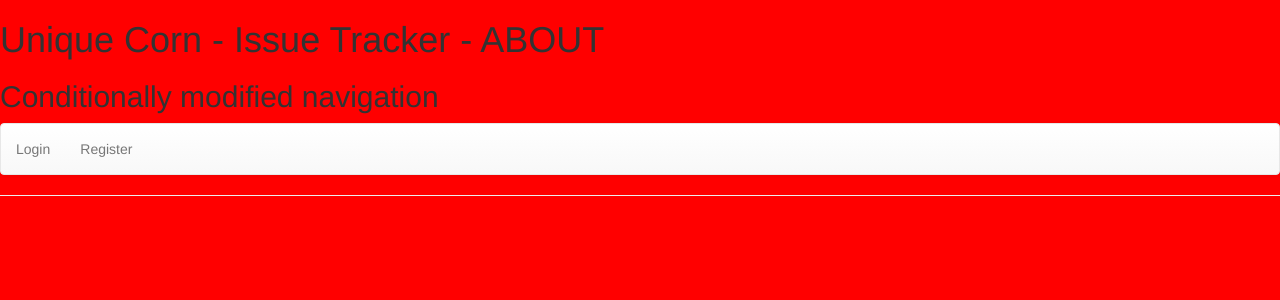
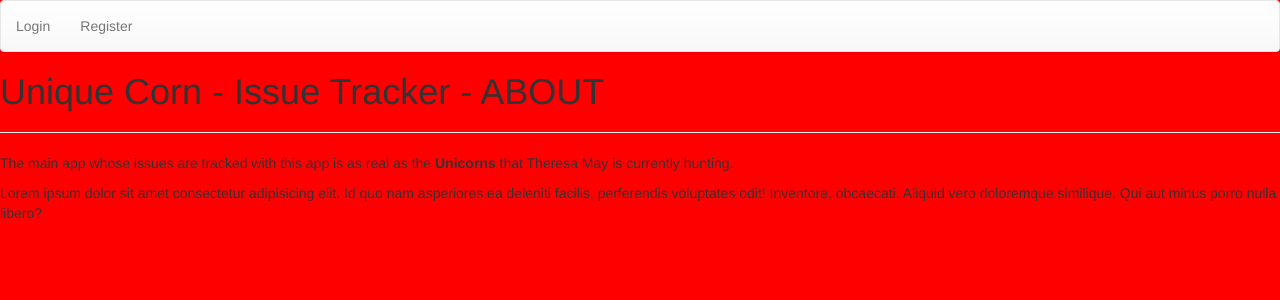
Before and after one commit to abonello/project_5, a Django app: page /about/ in a window 1280 px wide. Shown: the top 300 px of the page. Run offline with Django 3.2, Linux system fonts and the light colour scheme; some libraries are stand-ins or nearby versions.

Commit message:
Move nav to top in base.html and add some random text in home and about pages.

```diff
--- a/home/templates/about.html
+++ b/home/templates/about.html
@@ -8,3 +8,9 @@ UniQueCorn - Issue Tracker | About
 {% block page_heading %}
 Unique Corn - Issue Tracker - ABOUT
 {% endblock %}
+
+{% block content %}
+<p>The main app whose issues are tracked with this app is as real as the <strong>Unicorns</strong> that Theresa May is currently hunting.</p>
+<p>Lorem ipsum dolor sit amet consectetur adipisicing elit. Id quo nam asperiores ea deleniti facilis, perferendis
+    voluptates odit! Inventore, obcaecati. Aliquid vero doloremque similique. Qui aut minus porro nulla libero?</p>
+{% endblock %}
--- a/home/templates/index_home.html
+++ b/home/templates/index_home.html
@@ -7,6 +7,11 @@ UniQueCorn - Issue Tracker | Home
 
 {% block page_heading %}
 Unique Corn - Issue Tracker
+{% endblock %}
+
+{% block content %}
+<p>This is the home page and this is some random text.</p>
+<p>Lorem ipsum dolor sit amet consectetur adipisicing elit. Id quo nam asperiores ea deleniti facilis, perferendis voluptates odit! Inventore, obcaecati. Aliquid vero doloremque similique. Qui aut minus porro nulla libero?</p>
 {% endblock %}
 
 
--- a/templates/base.html
+++ b/templates/base.html
@@ -21,7 +21,7 @@
 
 </head>
 <body>
-    <h1>{% block page_heading %}{% endblock %}</h1>
+
     <!-- <nav>
         <ul>
             <li><a href="{#% url 'login' %#}">Login</a></li>
@@ -31,7 +31,7 @@
         </ul>
     </nav> -->
     <!-- <hr> -->
-    <h2>Conditionally modified navigation</h2>
+    <!-- <h2>Conditionally modified navigation</h2> -->
     <nav class="navbar navbar-default">
         <ul class="nav navbar-nav">
             {% if user.is_authenticated %}
@@ -43,6 +43,7 @@
             {% endif %}
         </ul>
     </nav>
+    <h1>{% block page_heading %}{% endblock %}</h1>
     <hr>
     {% if messages %}
     <div>
```
Also changed, not shown: WORKING.md (+1 -1 lines).
